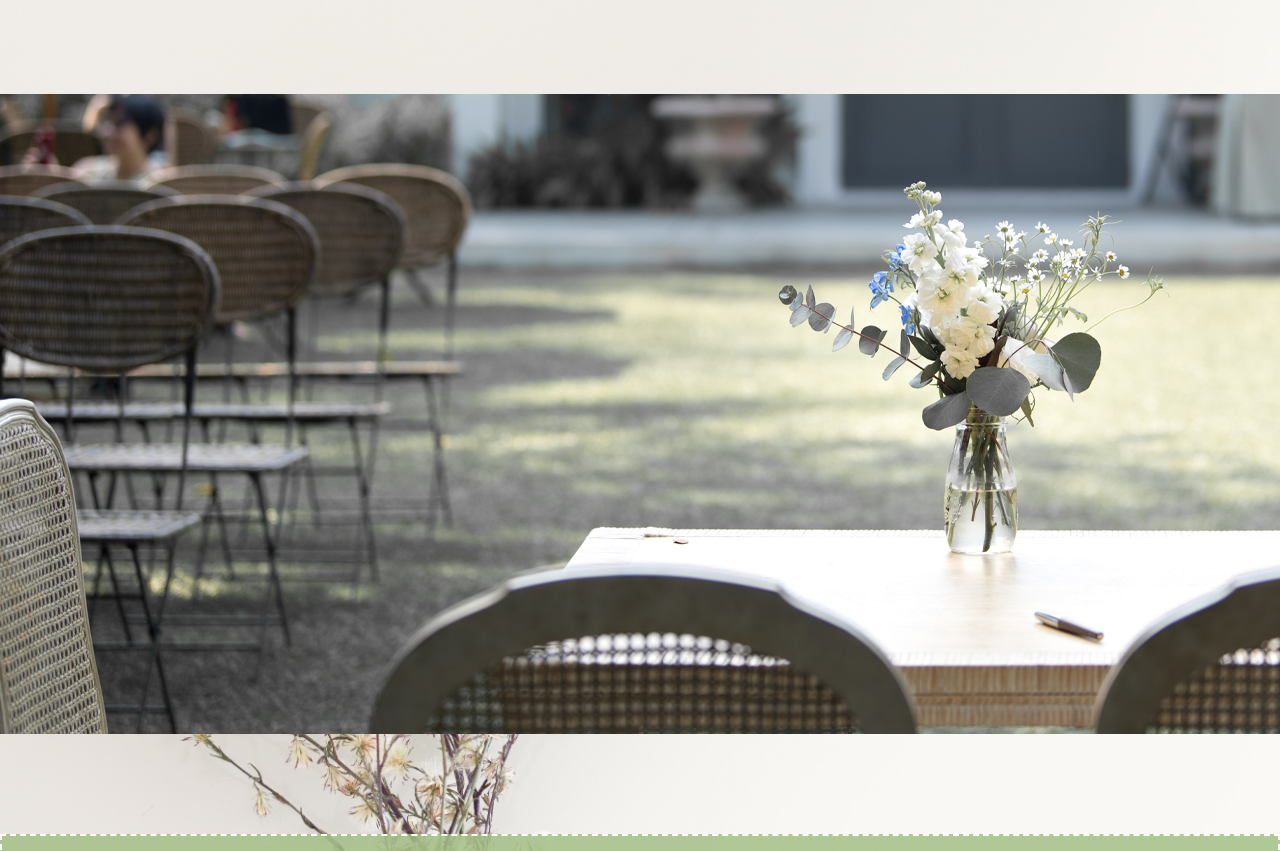
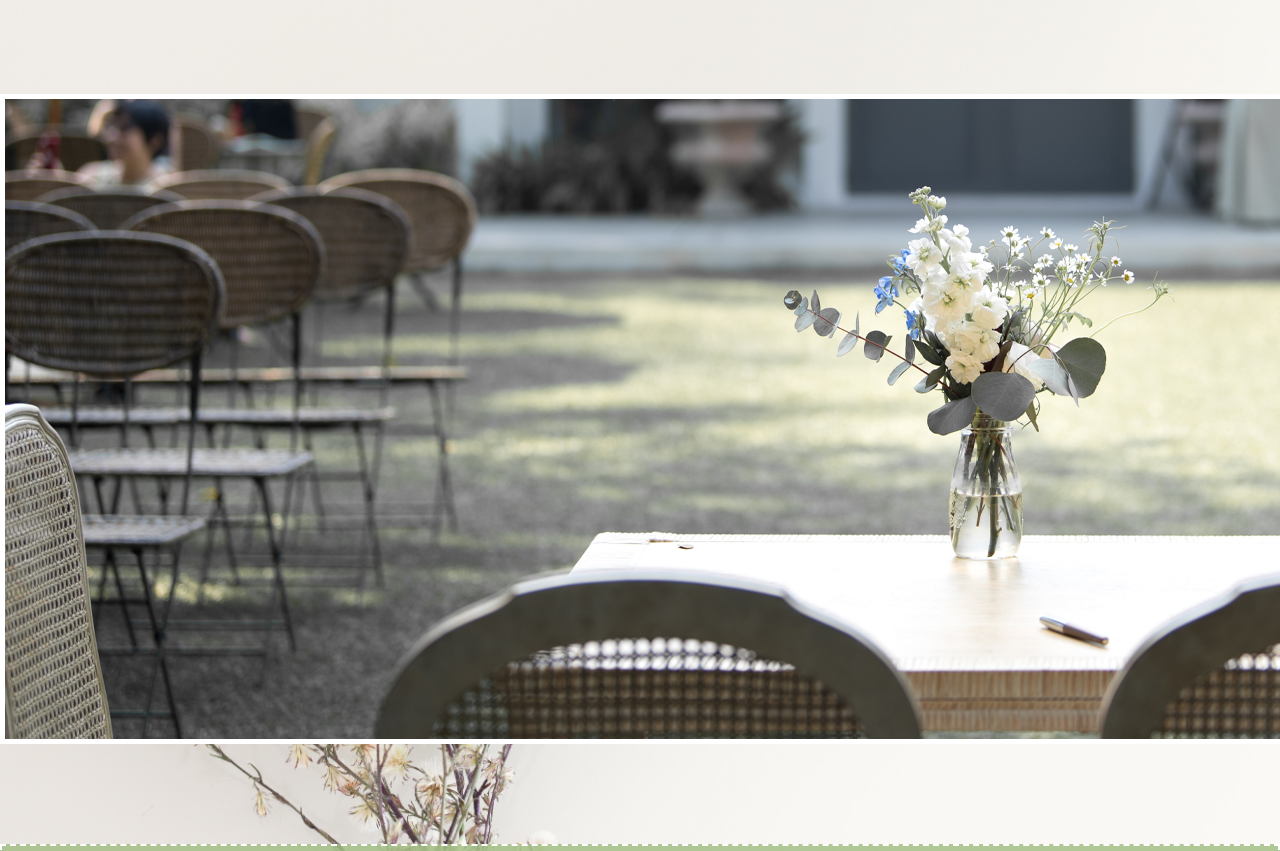
Before and after one commit to pwetcho/grc377-cloud9, a plain HTML site: page index.html in a window 1280 px wide. Shown: the part 856-1707 px from the top of the page. Drawn offline with nearby package versions, Linux system fonts and the light colour scheme; a web font is replaced by a local one.

Commit message:
Add files via upload

```diff
--- a/index.html
+++ b/index.html
@@ -42,7 +42,10 @@
 
   </div>
 
-  <img src="images/imagesbreak.jpg" alt="break">
+  <div class="header">
+    <img src="images/imagesbreak.jpg" alt="break">
+  </div>
+
 
   <div class=center2>
 
--- a/styles-contact.css
+++ b/styles-contact.css
@@ -148,6 +148,7 @@ ul {
 	background: #fff;
 	color: white;
 	font-size: 30px;
+	width: 100%
   }
 
 
```
